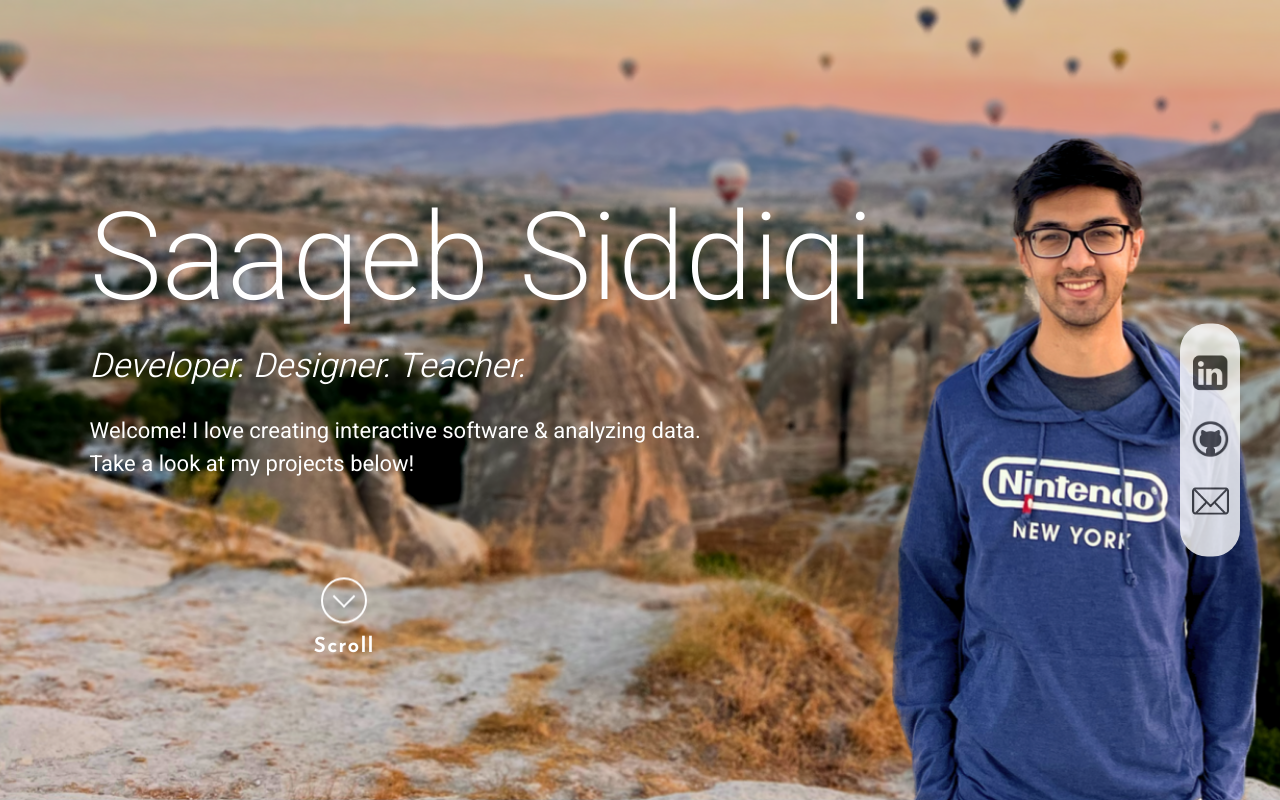
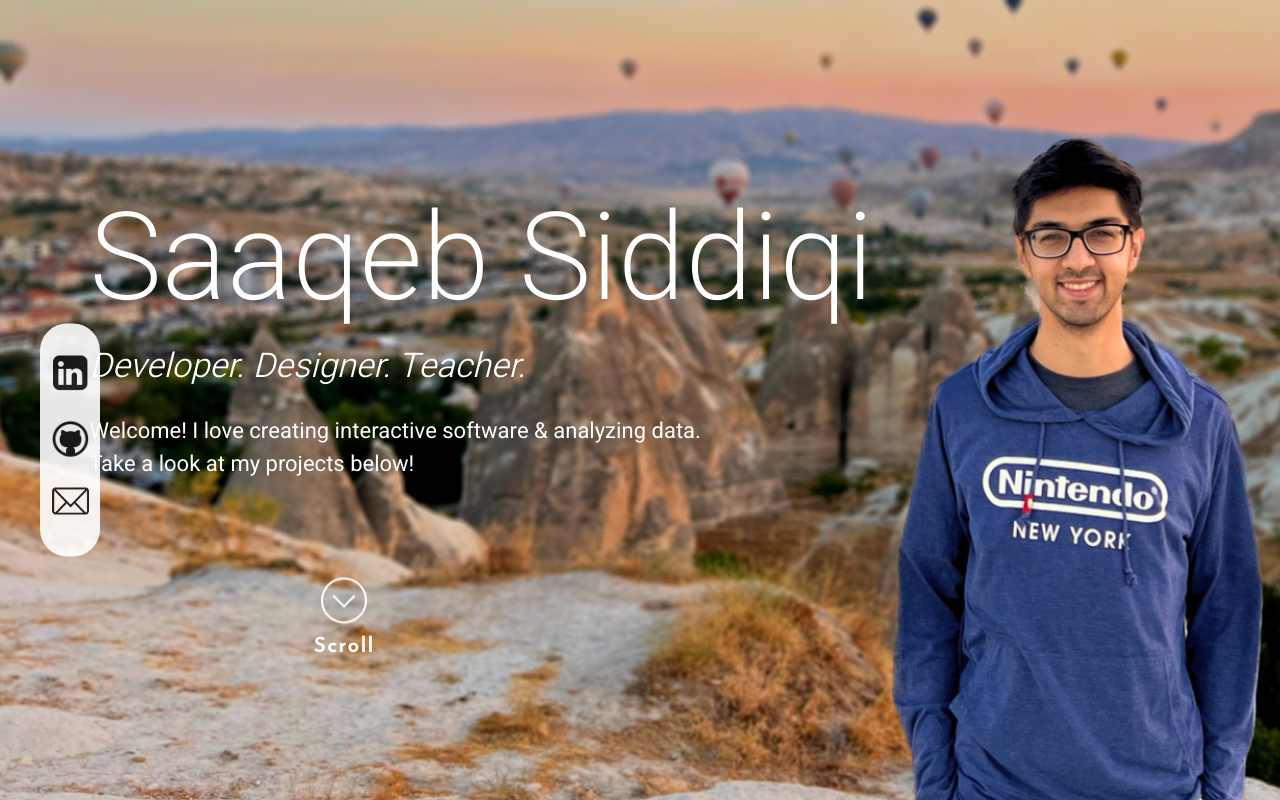
Before and after one commit to saaqebs/saaqebs.com, a React (Create React App) app: page / in a window 1280 px wide. Shown: the top 800 px of the page. Built offline with nearby package versions, Linux system fonts and the light colour scheme.

Commit message:
contact bar

```diff
--- a/src/pages/home/contact/contact.js
+++ b/src/pages/home/contact/contact.js
@@ -1,7 +1,6 @@
 import React, { PureComponent } from 'react';
 
 import './styles/contact.scss'
-import ContactBar from './contact_bar'
 import linkedIn from './images/linkedin2.png'
 import github from './images/github2.png'
 import mail from './images/mail2.png'
--- a/src/pages/home/contact/contact_bar.js
+++ /dev/null
@@ -1,36 +0,0 @@
-import React, { PureComponent } from 'react';
-
-import './styles/contact.scss'
-
-import linkedIn from './images/linkedin2.png'
-import github from './images/github2.png'
-import mail from './images/mail2.png'
-
-class ContactBar extends PureComponent {
-  render() {
-    return (
-      <div>
-        <h2 className='lable'>Let's get in touch.</h2>
-        <div className="contact-bar">
-          <span>
-            <a href="https://www.linkedin.com/in/saaqeb/">
-              <img src={linkedIn} height={35} width={35} alt="In" />
-            </a>
-          </span>
-          <span>
-            <a href="https://github.com/saaqebs">
-              <img src={github} height={37} width={37} alt="Git" />
-            </a>
-          </span>
-          <span>
-            <a href="mailto:asksaaqeb@gmail.com">
-              <img src={mail} height={27} width={37} alt="Mail" />
-            </a>
-          </span>
-        </div>
-      </div>
-    );
-  }
-}
-
-export default ContactBar;
--- a/src/pages/home/contact/styles/sidebar.scss
+++ b/src/pages/home/contact/styles/sidebar.scss
@@ -3,14 +3,14 @@
   z-index: 5;
   position: -webkit-sticky;
   position: sticky;
-  float: right;
-  right: 5vh;
+  float: left;
+  left: 5vh;
   width: 60px;
   height: 233px;
   background-color: white;
   text-align: center;
-  opacity: 0.8;
-  filter: alpha(opacity=60); /* For IE8 and earlier */
+  opacity: 0.9;
+  filter: alpha(opacity=80); /* For IE8 and earlier */
 
   -moz-border-radius: 27px;
   -webkit-border-radius: 27px;
@@ -24,8 +24,8 @@
         padding: 0;
         list-style:outside none none;
         li {
-          opacity: 0.75;
-          filter: alpha(opacity=70);
+          opacity: 0.9;
+          filter: alpha(opacity=80);
           margin-bottom: 30px;
         }
         li:hover {
--- a/src/styles.css
+++ b/src/styles.css
@@ -19,8 +19,8 @@ html,body {
   height: 100%;
   margin: 0;
   scroll-behavior: smooth;
-	font-variant-ligatures: no-common-ligatures;
-  -webkit-font-variant-ligatures: no-common-ligatures;
+	-webkit-font-variant-ligatures: no-common-ligatures;
+  font-variant-ligatures: no-common-ligatures;
   background-color: #f0f0f0;
   /* font-family: "HelveticaNeue-Thin", "Helvetica Neue Thin"; */
   font-family: 'Heebo', sans-serif;
```
